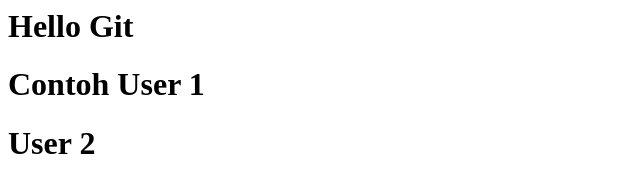
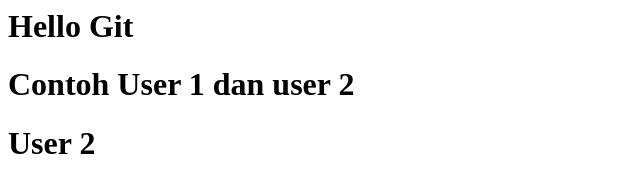
Before and after one commit to ifauzan9/belajar-git-remote3, a plain HTML site: page index.html in a window 1280 px wide. Shown: the whole page, without its empty margins (0-640 px from the left). Drawn offline with Linux system fonts and the light colour scheme.

Commit message:
update user2 to index.html

```diff
--- a/index.html
+++ b/index.html
@@ -1,7 +1,7 @@
 <html>
   <body>
     <h1>Hello Git</h1>
-    <h1>Contoh User 1</h1>
+    <h1>Contoh User 1 dan user 2</h1>
     <h1>User 2</h1>
   </body>
 </html>
```
